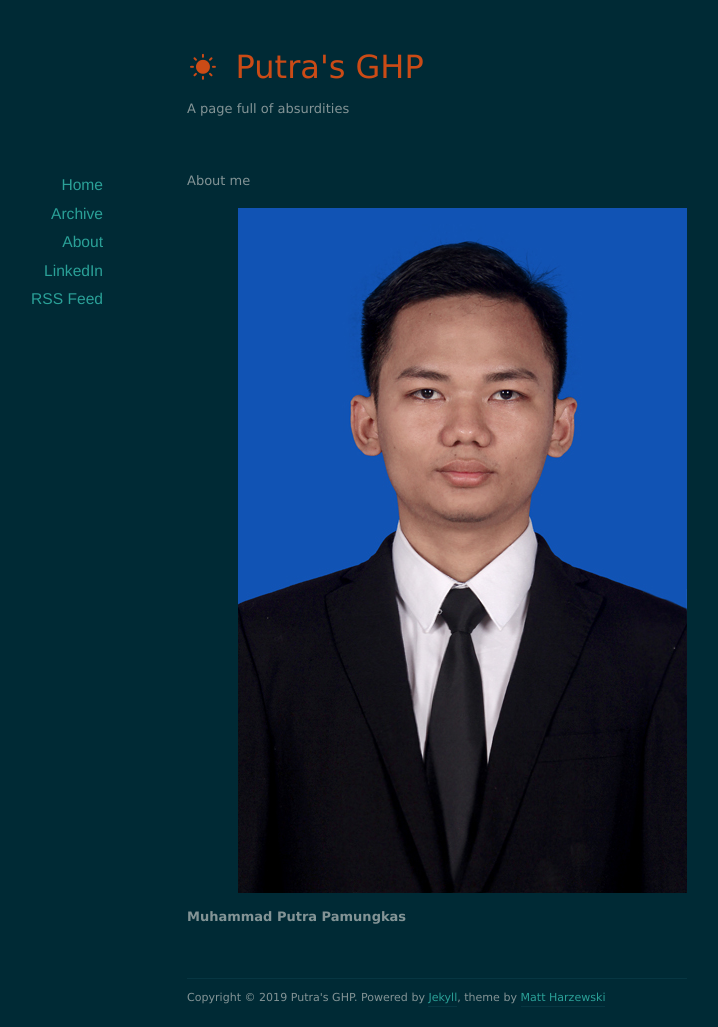
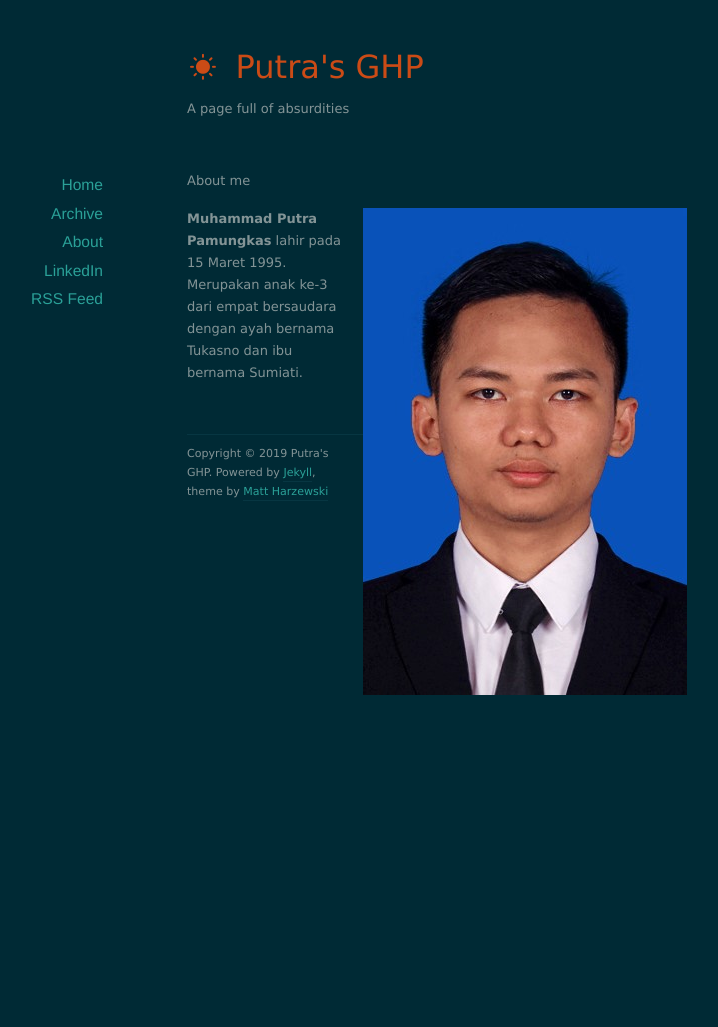
Before and after one commit to mputrap/mputrap.github.io, a Jekyll site: the page built from about/index.markdown, in a window 1280 px wide. Shown: the whole page, without its empty margins (203-921 px from the left). Built offline with Jekyll 4.4.1, drawn with Linux system fonts in a browser that asks for light colours; nearby versions of some CDN libraries; after the commit the page ends 900 px from its top, so only the background shows below that.

Commit message:
Update index.markdown

```diff
--- a/about/index.markdown
+++ b/about/index.markdown
@@ -5,5 +5,5 @@ title: About
 
 About me
 
-<img src="/images/foto.jpg" class="right" />
-**Muhammad Putra Pamungkas**
+<img src="/images/foto2.jpg" class="right" />
+**Muhammad Putra Pamungkas** lahir pada 15 Maret 1995. Merupakan anak ke-3 dari empat bersaudara dengan ayah bernama Tukasno dan ibu bernama Sumiati.
```
